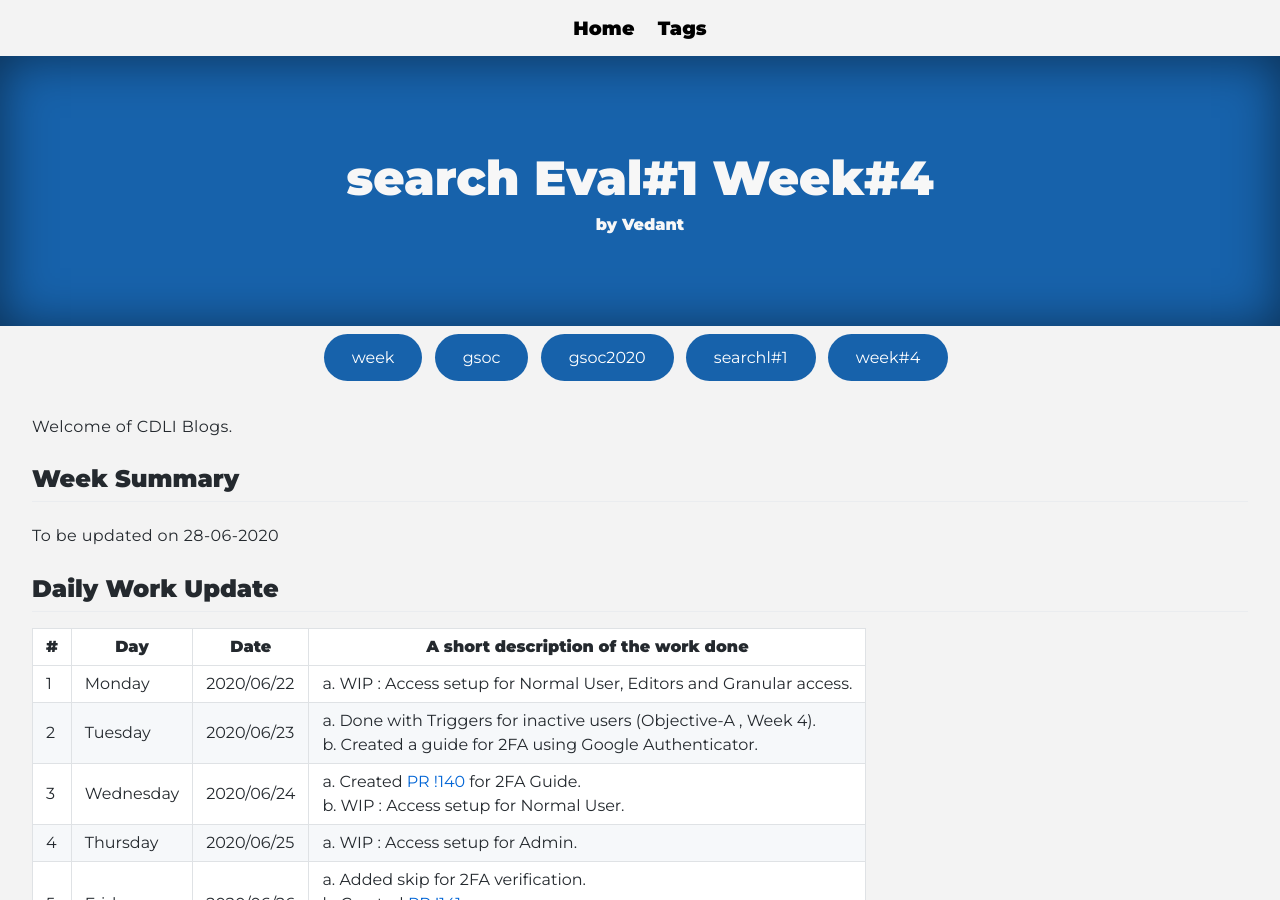
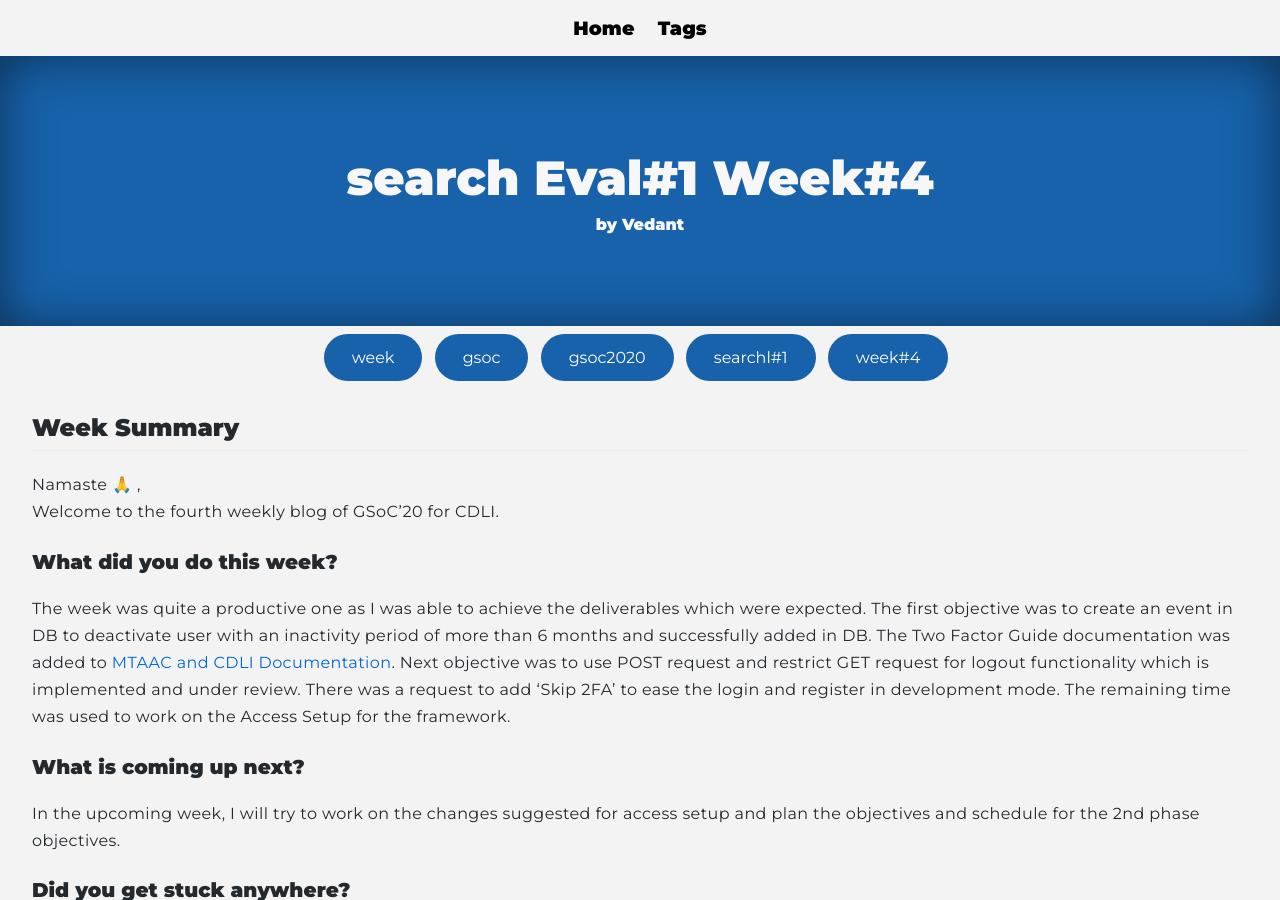
Before and after one commit to cdli-gh/blog, a Jekyll site: the page built from _blog/gsoc20/search/posts/04_week4.md, in a window 1280 px wide and 900 px high. Built offline with Jekyll 4.4.1, drawn with Linux system fonts in a browser that asks for light colours; Markdown is read by kramdown in place of the engine named in the settings; some of the changed text lies outside the part shown.

Commit message:
Week:4 Blog added

```diff
--- a/_blog/gsoc20/search/posts/04_week4.md
+++ b/_blog/gsoc20/search/posts/04_week4.md
@@ -4,12 +4,43 @@ title: search Eval#1 Week#4
 author: "Vedant"
 tags: ["week","gsoc","gsoc2020","searchl#1","week#4"]
 ---
-Welcome of CDLI Blogs.
 
 ## Week Summary
 
-To be updated on 28-06-2020
+Namaste 🙏 ,
+Welcome to the fourth weekly blog of GSoC'20 for CDLI.
 
+### What did you do this week?
+
+The week was quite a productive one as I was able to achieve the deliverables which were expected. The first objective was to create an event in DB to deactivate user with an inactivity period of more than 6 months and successfully added in DB. The Two Factor Guide documentation was added to [MTAAC and CDLI Documentation](https://cdli-gh.github.io/guides/cdli_two_factor_guide.html). Next objective was to use POST request and restrict GET request for logout functionality which is implemented and under review. There was a request to add 'Skip 2FA' to ease the login and register in development mode. The remaining time was used to work on the Access Setup for the framework.
+
+### What is coming up next?
+
+In the upcoming week, I will try to work on the changes suggested for access setup and plan the objectives and schedule for the 2nd phase objectives.
+
+### Did you get stuck anywhere?
+
+After the two reviews for access setup, lack of clarity regarding the Sample Role Page and many other changes were suggested. The changes suggested will require an extra week for its implementation which I'm planning to do during the evaluation period.
+
+### Branch (worked on):
+1. [phoenix/feature/authorization](https://gitlab.com/cdli/framework/-/tree/phoenix/feature/authorization)
+2. [phoenix/feature/authentication](https://gitlab.com/cdli/framework/-/tree/phoenix/feature/authentication)
+3. [phoenix/feature/optimize-setup](https://gitlab.com/cdli/framework/-/tree/phoenix/feature/optimize-setup)
+
+### Issues :
+1. **Closed or worked related to:**
+    - [#84](https://gitlab.com/cdli/framework/-/issues/84)
+2. **Opened:**
+    - No new issue created during this week.
+
+### Pull Request :
+1. **Merged (or under review):**
+    - [!137](https://gitlab.com/cdli/framework/-/merge_requests/137)
+    - [!140](https://gitlab.com/cdli/framework/-/merge_requests/140)
+    - [!141](https://gitlab.com/cdli/framework/-/merge_requests/141)
+    - [!144](https://gitlab.com/cdli/framework/-/merge_requests/144)
+2. **Reviewed:**
+    - [!130](https://gitlab.com/cdli/framework/-/merge_requests/130)
 
 ## Daily Work Update
 
```
